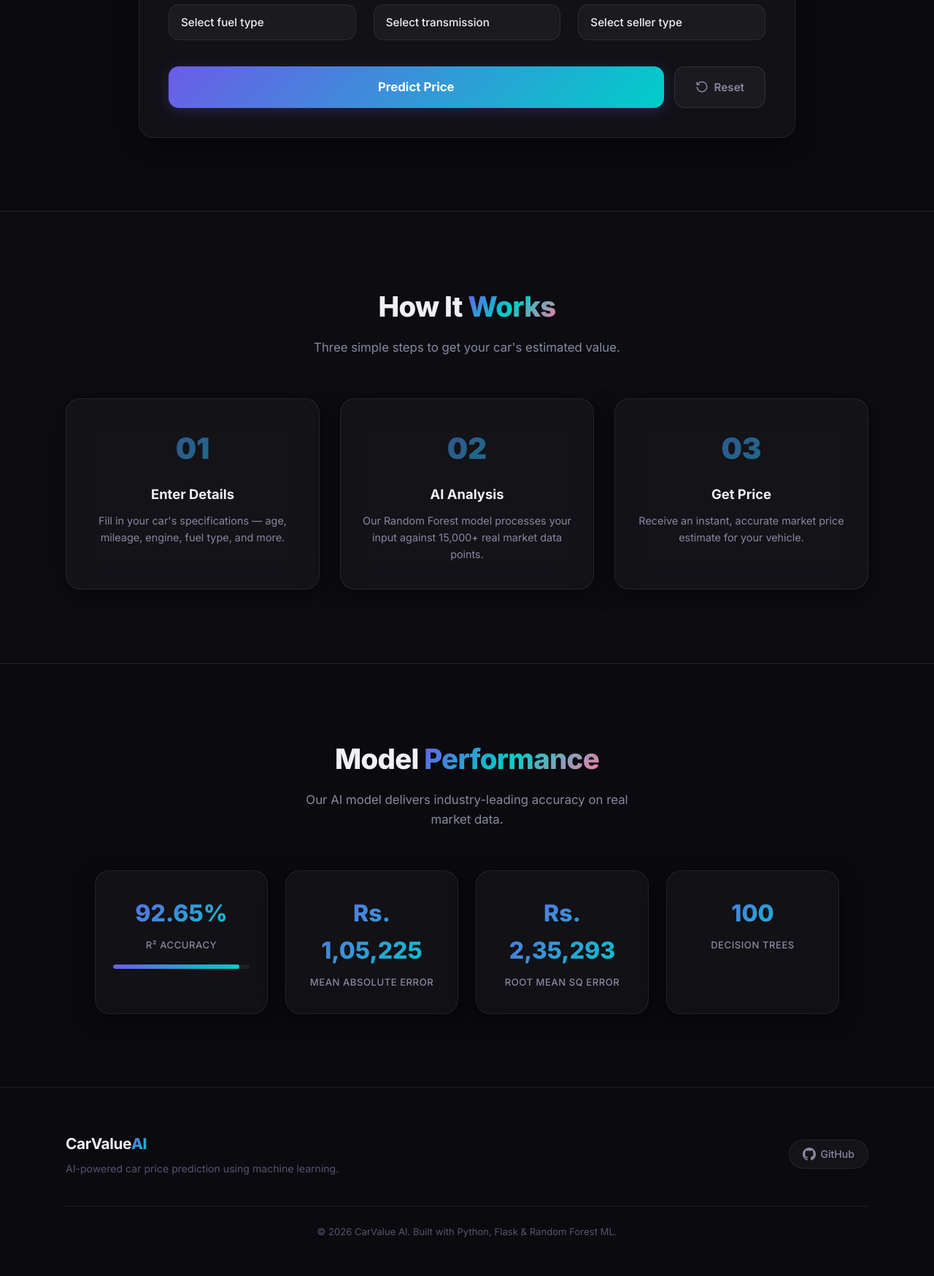
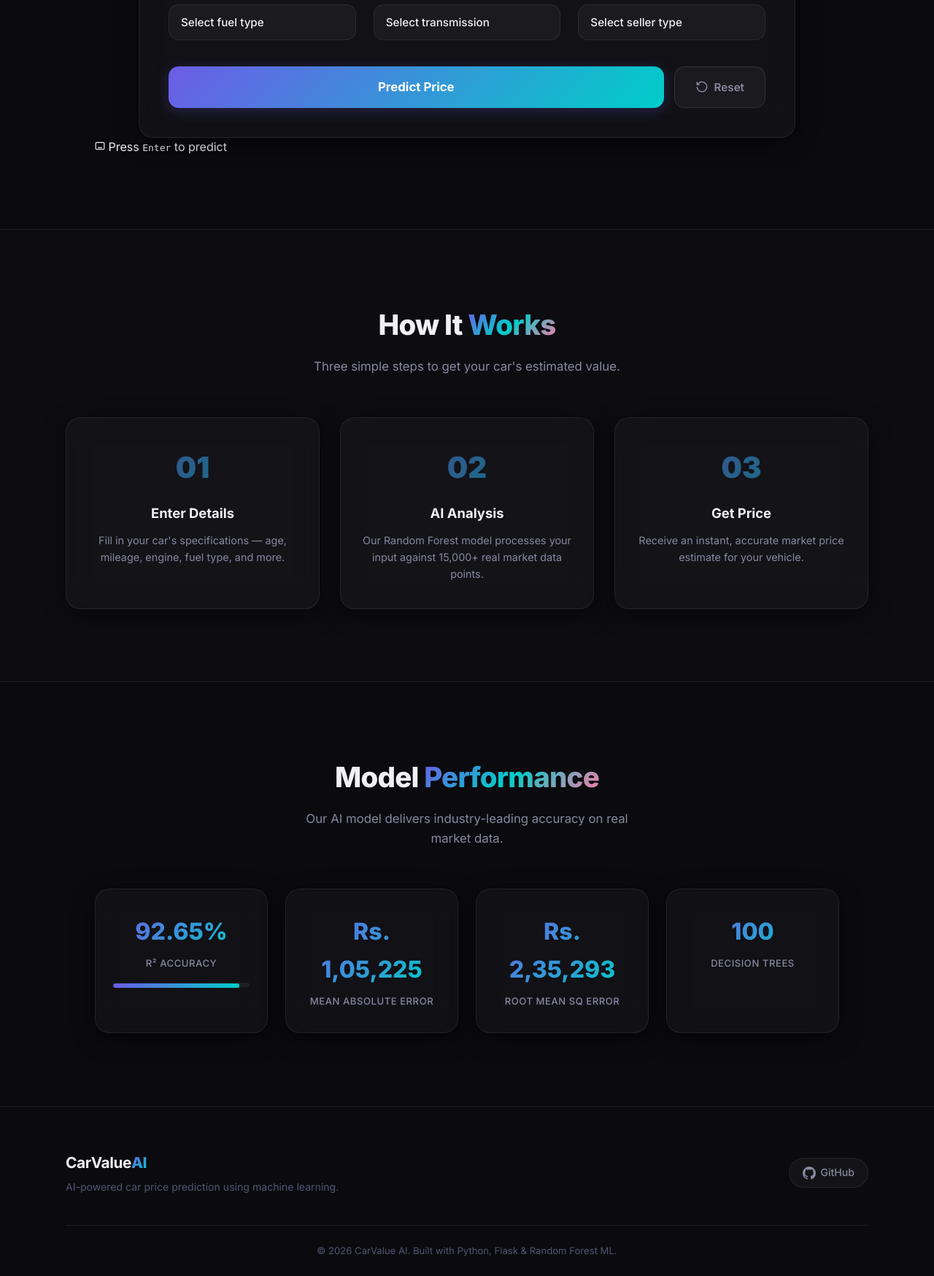
Before and after one commit to algorithnicmind/Car-predict, a Flask app: page / in a window 1280 px wide. Shown: the part 1408-3157 px from the top of the page at 73% size. Before the commit the page ends 3104 px from the top, so only its background shows below. Run offline with Flask 3, Linux system fonts and the light colour scheme; parts of the project's set-up code (start-up, migrations or seed data) failed here and were passed over.

Commit message:
feat: add keyboard shortcut hint below prediction form

```diff
--- a/templates/index.html
+++ b/templates/index.html
@@ -199,7 +199,10 @@
                 </button>
             </div>
         </form>
-
+        <p class="keyboard-hint">
+            <svg width="14" height="14" viewBox="0 0 24 24" fill="none" stroke="currentColor" stroke-width="2"><rect x="2" y="4" width="20" height="16" rx="2"/><path d="M6 8h.01M10 8h.01M14 8h.01M18 8h.01M8 12h.01M12 12h.01M16 12h.01M7 16h10"/></svg>
+            Press <kbd>Enter</kbd> to predict
+        </p>
         <!-- Result Card -->
         <div class="result-container" id="result-container">
             <div class="result-card glass" id="result-card">
```
